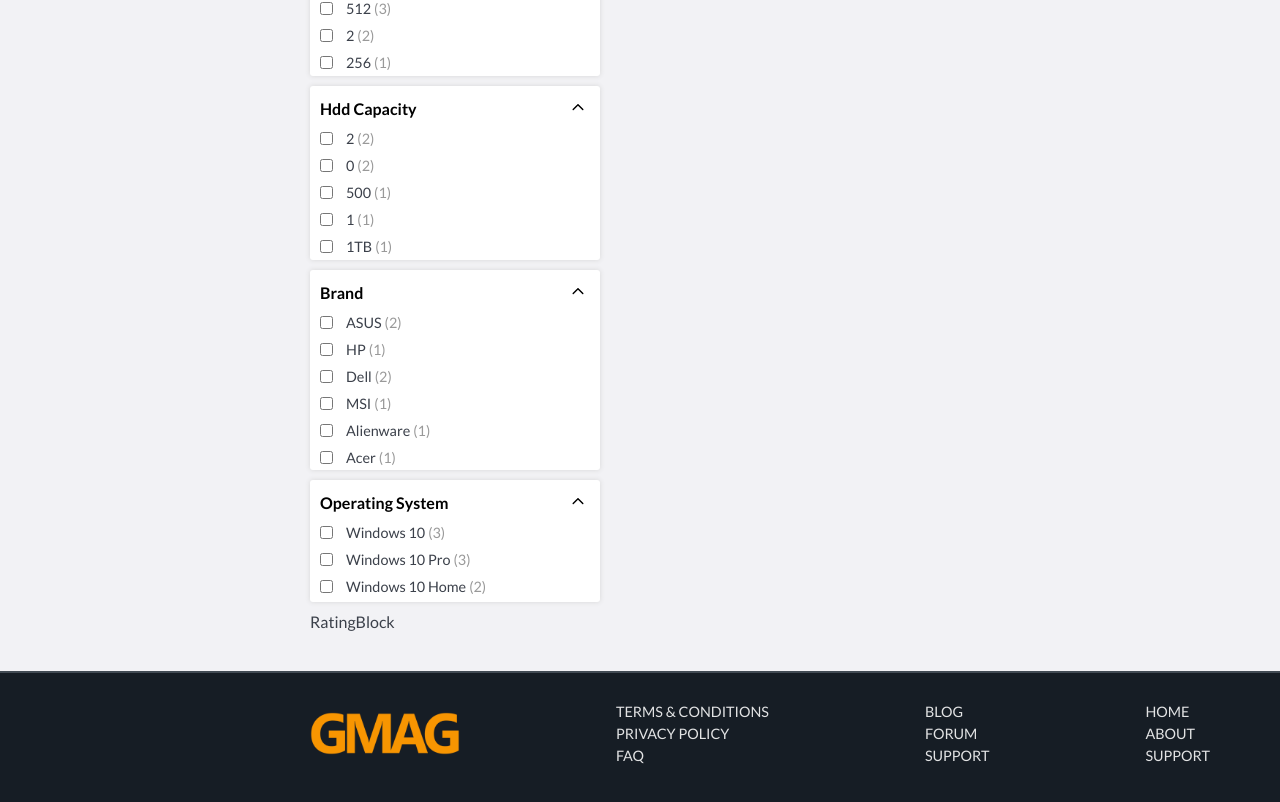
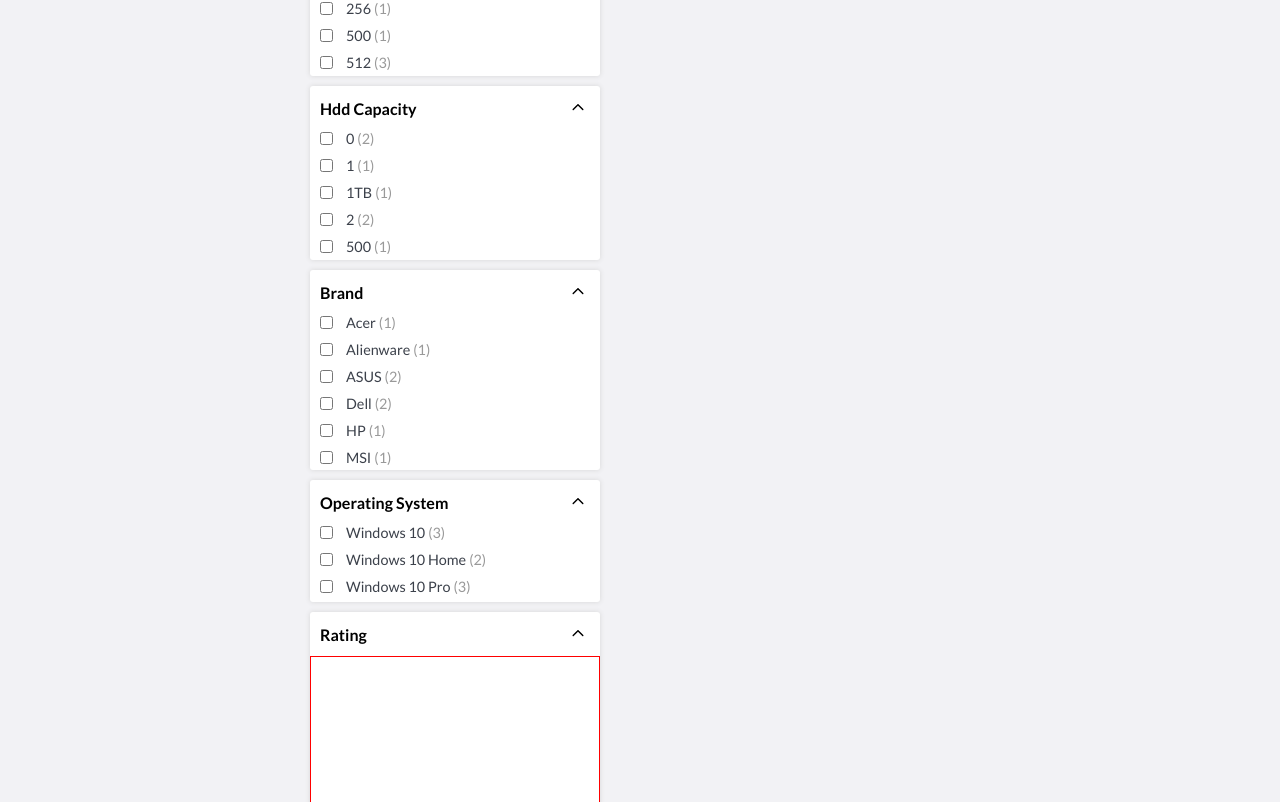
Before and after one commit to Aur71/gmag, a Next.js app: page /products/computers in a window 1280 px wide. Shown: the part 1778-2580 px from the top of the page. Built offline with nearby package versions, Linux system fonts and the light colour scheme.

Commit message:
RatingBlock added

```diff
--- a/components/filters/products_filters/products_filter_block/ProductsFilterBlock.jsx
+++ /dev/null
@@ -1,55 +0,0 @@
-import styles from './ProductsFilterBlock.module.scss';
-import { useState, useRef, useEffect } from 'react';
-import { RxCaretUp } from 'react-icons/rx';
-
-const ProductsFilterBlock = ({ filter }) => {
-  const [showFilters, setShowFilters] = useState(true);
-  const headerRef = useRef(null);
-  const filtersRef = useRef(null);
-  const [searchTerm, setSearchTerm] = useState('');
-
-  useEffect(() => {
-    const headerHeight = headerRef.current.getBoundingClientRect().height;
-    const filtersHeight = filtersRef.current.getBoundingClientRect().height;
-    const filterBlockRef = filtersRef.current.parentElement;
-
-    filterBlockRef.style.height = showFilters
-      ? `${headerHeight + filtersHeight}px`
-      : `${headerHeight}px`;
-  }, [showFilters]);
-
-  // NEED TO CHECK THE TYPE OF NAME
-  // ADD SCROLL IF THERE ARE TOO MANY FILTERS
-  // IF THE NAME IS RATING ADD STARS
-  // REMOVE THE SEARCH BAR AT PRICE AND ADD A PRICE RANGE
-
-  return (
-    <div className={styles.filter_block}>
-      <div className={styles.header} ref={headerRef}>
-        <h3>{filter.name}</h3>
-
-        <button
-          className={`${!showFilters && styles.down}`}
-          onClick={() => {
-            setShowFilters(!showFilters);
-          }}
-        >
-          <RxCaretUp />
-        </button>
-      </div>
-
-      <div className={styles.filters} ref={filtersRef}>
-        {filter.options.map((option) => {
-          return (
-            <label key={option.name}>
-              <input type='checkbox' />
-              {option.name} <span>({option.count})</span>
-            </label>
-          );
-        })}
-      </div>
-    </div>
-  );
-};
-
-export default ProductsFilterBlock;
--- a/components/filters/products_filters/products_filter_block/ProductsFilterBlock.module.scss
+++ /dev/null
@@ -1,75 +0,0 @@
-@import '../../../../styles/variables.module.scss';
-
-.filter_block {
-  width: 100%;
-  height: auto;
-  // max-height: 500px;
-  background-color: $white;
-  border-radius: 3px;
-  box-shadow: $box-shadow-2;
-  overflow: hidden;
-
-  display: flex;
-  flex-direction: column;
-  transition: height 300ms;
-
-  // HEADER
-  .header {
-    width: 100%;
-    padding: 15px;
-    display: flex;
-    justify-content: space-between;
-    align-items: center;
-
-    h3 {
-      font-size: 1rem;
-      text-transform: capitalize;
-    }
-
-    button {
-      font-size: 1.5rem;
-
-      &.down {
-        transform: rotate(180deg);
-      }
-    }
-  }
-
-  //
-  // FILTERS
-  //
-  .filters {
-    padding: 0px 15px 15px 15px;
-    width: 100%;
-    display: flex;
-    flex-direction: column;
-    gap: 10px;
-
-    & > input[type='search'] {
-      width: 100%;
-      padding: 8px 10px;
-      border: 1px solid $border-clr-2;
-      border-radius: 3px;
-      font-size: 0.9rem;
-
-      &:focus {
-        border-color: $acc-clr-1;
-      }
-    }
-
-    label {
-      display: flex;
-      align-items: center;
-      font-size: 0.9rem;
-      gap: 3px;
-
-      input {
-        margin-right: 10px;
-      }
-
-      span {
-        color: $text-clr-4;
-      }
-    }
-  }
-}
--- a/components/filters/products_filters/products_sidebar_filters/ProductsSidebarFilters.jsx
+++ b/components/filters/products_filters/products_sidebar_filters/ProductsSidebarFilters.jsx
@@ -3,8 +3,6 @@ import { useState, useEffect } from 'react';
 import PriceBlock from './filter_blocks/price_block/PriceBlock';
 import RatingBlock from './filter_blocks/rating_block/RatingBlock';
 import FilterBlock from './filter_blocks/filter_block/FilterBlock';
-
-import ProductsFilterBlock from '../products_filter_block/ProductsFilterBlock';
 import { findCommonProperties } from '@/utils/findCommonProperties';
 
 const ProductsSidebarFilters = ({ data }) => {
--- a/components/filters/products_filters/products_sidebar_filters/filter_blocks/filter_block/FilterBlock.jsx
+++ b/components/filters/products_filters/products_sidebar_filters/filter_blocks/filter_block/FilterBlock.jsx
@@ -19,23 +19,27 @@ const FilterBlock = ({ name, options }) => {
     }
   }, [showBlock]);
 
-  const filteredOptions = options.filter((option) => {
-    const { name } = option;
+  const filteredOptions = options
+    .filter((option) => {
+      const { name } = option;
+      if (name === null || name === undefined) return false;
+      return (
+        !searchTerm ||
+        name.toString().toLowerCase().includes(searchTerm.toLowerCase())
+      );
+    })
+    .sort((a, b) => {
+      const nameA = a.name ? a.name.toString().toLowerCase() : '';
+      const nameB = b.name ? b.name.toString().toLowerCase() : '';
 
-    if (name === null || name === undefined) return false;
+      if (typeof a.name === 'number' && typeof b.name === 'number') {
+        return a.name - b.name;
+      }
 
-    if (!searchTerm) return true;
-
-    if (typeof name === 'string') {
-      return name.toLowerCase().includes(searchTerm.toLowerCase());
-    }
-
-    if (typeof name === 'number') {
-      return name.toString().toLowerCase().includes(searchTerm.toLowerCase());
-    }
-
-    return true;
-  });
+      if (nameA < nameB) return -1;
+      if (nameA > nameB) return 1;
+      return 0;
+    });
 
   return (
     <div className={styles.filter_block} ref={filterBlockRef}>
--- a/components/filters/products_filters/products_sidebar_filters/filter_blocks/rating_block/RatingBlock.jsx
+++ b/components/filters/products_filters/products_sidebar_filters/filter_blocks/rating_block/RatingBlock.jsx
@@ -1,7 +1,37 @@
-import styles from './RatingBlock';
+import styles from './RatingBlock.module.scss';
+import { useState, useEffect, useRef } from 'react';
+import { RxCaretUp } from 'react-icons/rx';
 
-const RatingBlock = () => {
-  return <div>RatingBlock</div>;
+const RatingBlock = ({ name, options }) => {
+  const [showBlock, setShowBlock] = useState(true);
+  const ratingBlockRef = useRef(null);
+
+  useEffect(() => {
+    const ratingBlockChildren = ratingBlockRef.current.children;
+    const btnHeight = ratingBlockChildren[0].getBoundingClientRect().height;
+    const optionsHeight = ratingBlockChildren[1].getBoundingClientRect().height;
+
+    if (!showBlock) {
+      ratingBlockRef.current.style.height = `${btnHeight}px`;
+    } else {
+      ratingBlockRef.current.style.height = `${btnHeight + optionsHeight}px`;
+    }
+  }, [showBlock]);
+
+  const filteredOptions = options.filter((option) => true);
+
+  console.log(filteredOptions);
+
+  return (
+    <div className={styles.rating_block} ref={ratingBlockRef}>
+      <button onClick={() => setShowBlock(!showBlock)}>
+        {name}
+        <RxCaretUp className={`${styles.icon} ${!showBlock && styles.down}`} />
+      </button>
+
+      <div className={styles.options}></div>
+    </div>
+  );
 };
 
 export default RatingBlock;
--- a/components/filters/products_filters/products_sidebar_filters/filter_blocks/rating_block/RatingBlock.module.scss
+++ b/components/filters/products_filters/products_sidebar_filters/filter_blocks/rating_block/RatingBlock.module.scss
@@ -1 +1,36 @@
 @import '../../../../../../styles/variables.module.scss';
+
+.rating_block {
+  width: 100%;
+  background-color: $white;
+  border-radius: 3px;
+  box-shadow: $box-shadow-2;
+  overflow: hidden;
+  transition: height 300ms;
+
+  & > button {
+    font-size: 1rem;
+    text-transform: capitalize;
+    font-weight: 600;
+    padding: 10px;
+
+    display: flex;
+    justify-content: space-between;
+    align-items: center;
+    width: 100%;
+
+    .icon {
+      font-size: 1.5rem;
+
+      &.down {
+        transform: rotate(180deg);
+      }
+    }
+  }
+
+  .options {
+    width: 100%;
+    height: 200px;
+    border: 1px solid red;
+  }
+}
```
